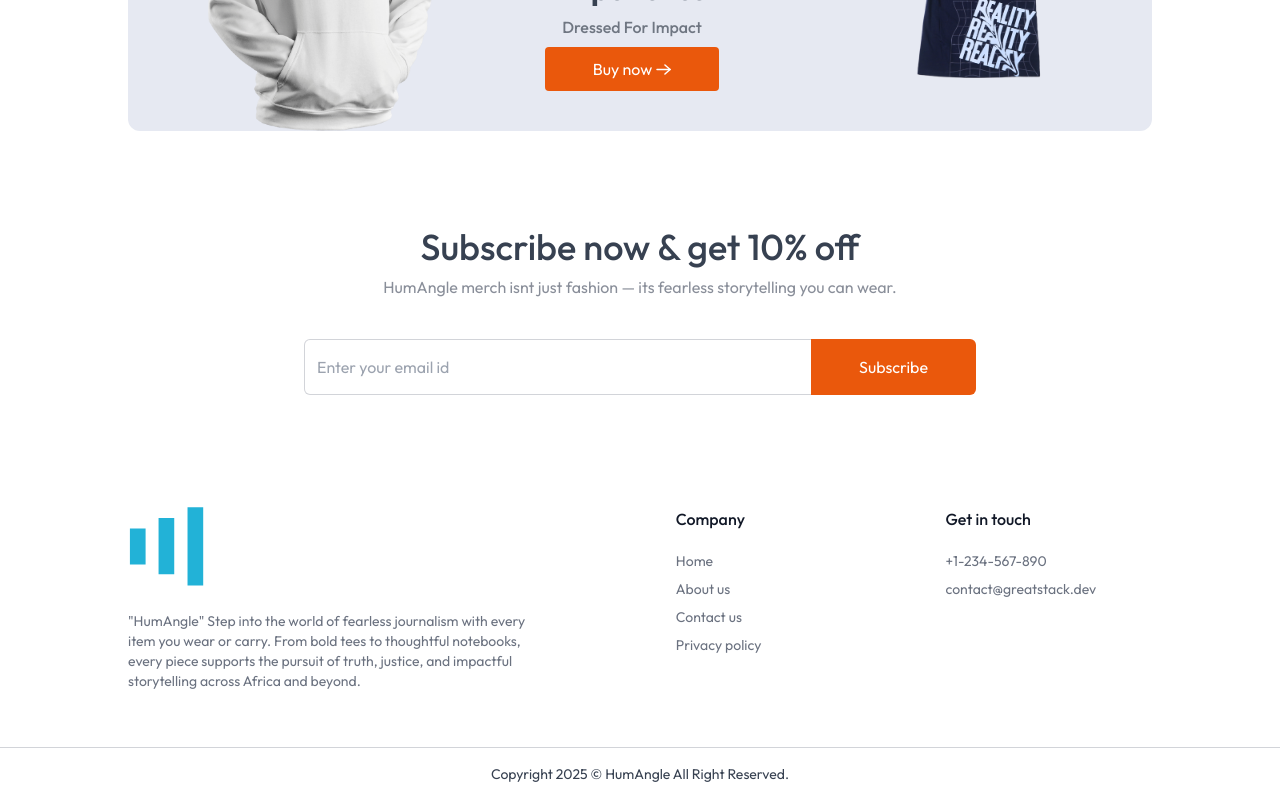
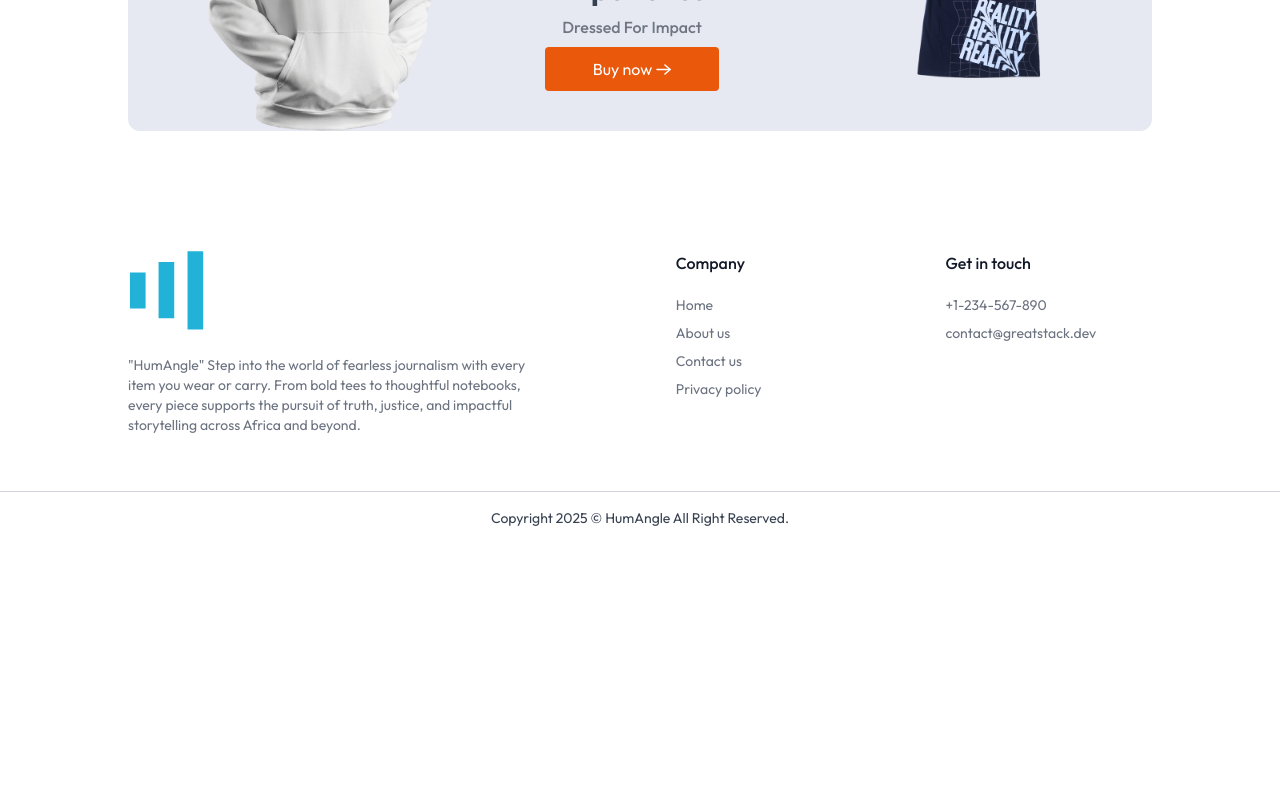
Before and after one commit to sheriffsamir/NextQuickCart, a Next.js app: page / in a window 1280 px wide. Shown: the part 1535-2335 px from the top of the page. After the commit the page ends 2079 px from the top, so only its background shows below. Built offline with nearby package versions, Linux system fonts and the light colour scheme; no server answers; the database is empty.

Commit message:
fix: correct syntax and improve formatting in page component

```diff
--- a/app/page.jsx
+++ b/app/page.jsx
@@ -1,4 +1,4 @@
-'use client'
+"use client";
 import React from "react";
 import HeaderSlider from "@/components/HeaderSlider";
 import HomeProducts from "@/components/HomeProducts";
@@ -11,13 +11,13 @@
 const Home = () => {
   return (
     <>
-      <Navbar/>
+      <Navbar />
       <div className="px-6 md:px-16 lg:px-32">
         <HeaderSlider />
         <HomeProducts />
         <FeaturedProduct />
         <Banner />
-        <NewsLetter />
+        {/* <NewsLetter /> */}
       </div>
       <Footer />
     </>
```
